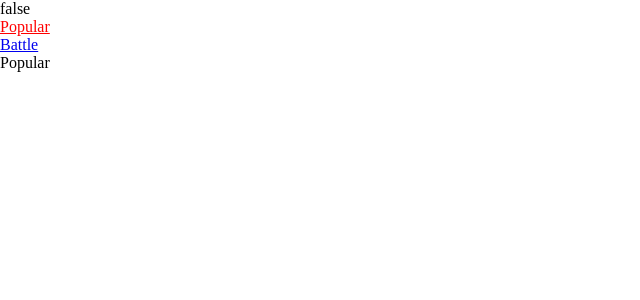
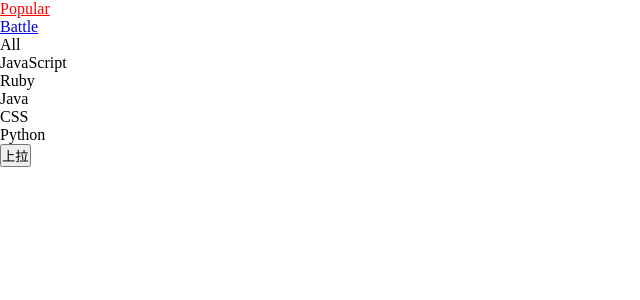
Before and after one commit to kenny-temporary/github-battle, a React app: page / in a window 1280 px wide. Shown: the top 300 px of the page, without its empty margins (0-640 px from the left). Built offline with nearby package versions, Linux system fonts and the light colour scheme.

Commit message:
feat: github battle 基础

```diff
--- a/package.json
+++ b/package.json
@@ -3,7 +3,6 @@
   "version": "1.0.0",
   "main": "index.js",
   "license": "MIT",
-
   "scripts": {
     "build": "cross-env NODE_ENV=production DEBUG=false webpack --config ./webpack.config.js",
     "build:dev": "cross-env NODE_ENV=development DEBUG=true webpack --config ./webpack.config.js",
@@ -20,7 +19,6 @@
     "publish": "yarn run build && gh-pages -d dist -b deploy",
     "prepare": "husky install"
   },
-
   "lint-staged": {
     "*.{js,jsx,ts,tsx}": "eslint --fix",
     "*.css": "stylelint --fix"
@@ -82,6 +80,7 @@
     "webpack-merge": "5.8.0"
   },
   "dependencies": {
+    "axios": "^0.21.1",
     "core-js": "3",
     "react": "^17.0.2",
     "react-dom": "^17.0.2",
--- a/src/App.jsx
+++ b/src/App.jsx
@@ -1,14 +1,11 @@
 import React from "react";
-import { BrowserRouter as Router } from "react-router-dom";
+import { HashRouter as Router } from "react-router-dom";
 import Nav from "./components/Nav";
 import RouteProvider from "./RouteProvider";
 
-const isProd = process.env.NODE_ENV === "production";
-
 export default function App() {
   return (
-    <Router basename={isProd ? "/github-battle" : "/"}>
-      {JSON.stringify(isProd)}
+    <Router>
       <Nav />
       <RouteProvider />
     </Router>
--- /dev/null
+++ b/src/components/Card/index.jsx
@@ -0,0 +1,7 @@
+import React from "react";
+
+function Card({ repositoty }) {
+  return <li>{repositoty}</li>;
+}
+
+export default Card;
--- /dev/null
+++ b/src/components/LanguagePicker/index.jsx
@@ -0,0 +1,40 @@
+import React from "react";
+import PropTypes from "prop-types";
+
+function LanguagePicker(props) {
+  const {
+    selected,
+    languages,
+    onUpdateLanguage,
+    unselectedColor,
+    selectedColor,
+  } = props;
+
+  return (
+    <ul>
+      {languages?.map((language) => (
+        <li
+          key={language}
+          onClick={() => onUpdateLanguage && onUpdateLanguage(language)}
+          style={
+            language === selected
+              ? { color: selectedColor }
+              : { color: unselectedColor }
+          }
+        >
+          {language}
+        </li>
+      ))}
+    </ul>
+  );
+}
+
+LanguagePicker.propTypes = {
+  selected: PropTypes.string.isRequired,
+  languages: PropTypes.arrayOf(PropTypes.string).isRequired,
+  onUpdateLanguage: PropTypes.func.isRequired,
+  selectedColor: PropTypes.string,
+  unselectedColor: PropTypes.string,
+};
+
+export default LanguagePicker;
--- a/src/pages/Popular/Popular.jsx
+++ b/src/pages/Popular/Popular.jsx
@@ -1,5 +1,49 @@
 import React from "react";
+import Card from "@/components/Card/index";
+import LanguagePicker from "@/components/LanguagePicker/index";
+import useQueryPopularRepositoty from "./useQueryPopularRepositoty";
+
+const languages = ["All", "JavaScript", "Ruby", "Java", "CSS", "Python"];
+const initialParameters = {
+  language: "All",
+  limit: 10,
+  offset: 1,
+};
 
 export default function Popular() {
-  return <div>Popular</div>;
+  const { repositoties, parameters, queryRepositoty, ...rest } =
+    useQueryPopularRepositoty("", initialParameters);
+
+  console.log(rest);
+
+  return (
+    <div>
+      <LanguagePicker
+        languages={languages}
+        selected={parameters?.language}
+        onUpdateLanguage={(selectedLanguage) =>
+          queryRepositoty({ ...parameters, language: selectedLanguage })
+        }
+      />
+
+      <button
+        onClick={() =>
+          queryRepositoty((previous) => ({
+            ...previous,
+            offset: previous?.offset + 1,
+          }))
+        }
+      >
+        上拉
+      </button>
+
+      {repositoties?.map((repositoty, index) => (
+        <Card
+          key={repositoty?.id || index}
+          repositoty={repositoty}
+          repositoties={repositoties}
+        />
+      ))}
+    </div>
+  );
 }
--- /dev/null
+++ b/src/pages/Popular/useQueryPopularRepositoty.js
@@ -0,0 +1,52 @@
+import { useState, useCallback, useEffect } from "react";
+
+const initialState = {
+  repositoties: [],
+  parameters: {},
+  errors: [],
+  loading: false,
+};
+
+function useQueryPopularRepositoty(url = "", initialParameters) {
+  const [state, setState] = useState({
+    ...initialState,
+    parameters: initialParameters,
+  });
+
+  const queryRepositoty = useCallback(
+    (receiptParameter) => {
+      const params =
+        typeof receiptParameter === "function"
+          ? receiptParameter(state?.parameters)
+          : receiptParameter;
+
+      // 走上拉逻辑
+      if (
+        params?.language === state?.parameters?.language &&
+        params?.offset > state?.parameters?.offset
+      ) {
+        console.log("上拉加载 --->", state?.parameters, params, url);
+      }
+
+      // TODO: request repositoties data
+      const repositoties = [];
+      setState((previous) => ({
+        ...previous,
+        repositoties: repositoties,
+        parameters: params,
+        errors: [],
+      }));
+    },
+    [state?.parameters, url]
+  );
+
+  const clearRepositoties = () => {
+    setState((previous) => ({ ...previous, ...initialState }));
+  };
+
+  // eslint-disable-next-line react-hooks/exhaustive-deps
+  useEffect(() => queryRepositoty(initialParameters), []);
+  return { ...state, queryRepositoty, clearRepositoties };
+}
+
+export default useQueryPopularRepositoty;
--- /dev/null
+++ b/src/utils/request.js
@@ -0,0 +1,5 @@
+import axios from "axios";
+
+export default axios.create({
+  baseUrl: "https://api.github.com/search/repositories",
+});
```
Also changed, not shown: src/utils/debounce.js (added, +41 -0 lines), src/services/popular.js (added), 2 other files (tests, documents, lock files or other folders).
